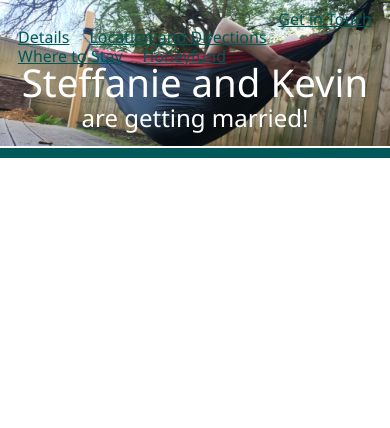
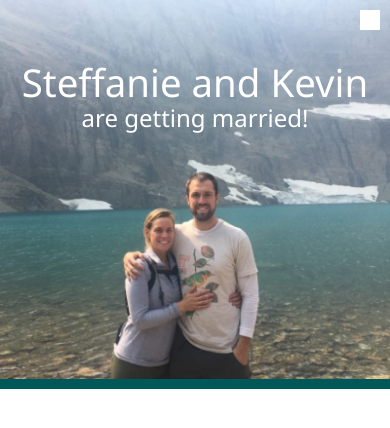
Before and after one commit to ninerkmfan/steffandkevin, a website: page index.html in a window 390 px wide. Drawn offline with Linux system fonts and the light colour scheme.

Commit message:
made images responsive

```diff
--- a/app/assets/styles/base/_global.css
+++ b/app/assets/styles/base/_global.css
@@ -13,5 +13,5 @@ img {
 }
 
 a {
-    color: #015858;
+    color: $mainTeal;
 }
--- a/app/assets/styles/modules/_large-hero.css
+++ b/app/assets/styles/modules/_large-hero.css
@@ -1,5 +1,5 @@
 .large-hero {
-    border-bottom: 10px solid #015858;
+    border-bottom: 10px solid $mainTeal;
     display: grid;
     grid-template-columns: 1fr;
 
@@ -13,7 +13,7 @@
     }
 
     &__text-content {
-        align-self: center;
+        align-self: normal;
         grid-column: 1;
         grid-row: 1;
         text-align: center;
--- a/app/assets/styles/modules/_site-header.css
+++ b/app/assets/styles/modules/_site-header.css
@@ -11,4 +11,26 @@
     &__btn-container {
         float: right;
     }
+
+    &__menu-icon {
+        width: 20px;
+        height: 20px;
+        background-color: white;
+        position: absolute;
+        top: 10px;
+        right: 10px;
+
+        @mixin atMedium {
+            display: none;
+        }
+    }
+
+    &__menu-content {
+        display: none;
+
+        @mixin atMedium {
+            display: block;
+        }
+    }
+
 }
--- a/index.html
+++ b/index.html
@@ -24,7 +24,9 @@
         </header>
         <div class="large-hero">
             <picture class="large-hero__image">
-                <img src="app/assets/images/test.jpg">
+                <source srcset="app/assets/images/steffkevin_glacier_large.jpg" media="(min-width: 1070px)">
+                <source srcset="app/assets/images/steffkevin_glacier_medium.jpg" media="(min-width: 800px)">
+                <img src="app/assets/images/steffkevin_glacier_small.jpg" alt="steff and kevin at iceberg lake in glacier">
             </picture>
         <div class="large-hero__text-content">
             <div class="wrapper">
```
Also changed, not shown: app/bundled.js (+1 -1 lines), app/assets/images/steffkevin_glacier_large.jpg (added), app/assets/images/steffkevin_glacier_medium.jpg (added), app/assets/images/steffkevin_glacier_small.jpg (added), app/assets/images/test.jpg (deleted).
